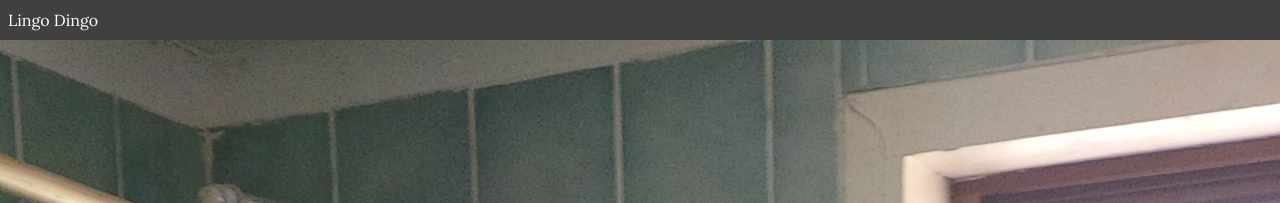
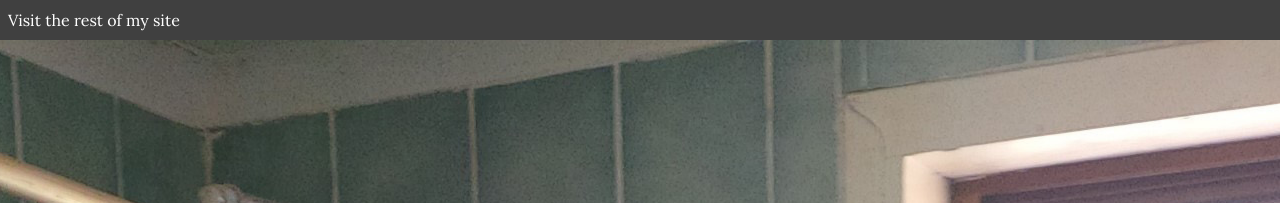
Before and after one commit to bubblewrapped/bubblewrapped.github.io, a Jekyll site: the page renovations/index.html, which Jekyll copies as it is, in a window 1280 px wide and 900 px high. Shown: the top 203 px of the window. Built offline with Jekyll 4.4.1, drawn with Linux system fonts in a browser that asks for light colours; Markdown is read by kramdown in place of the engine named in the settings.

Commit message:
Change link to site

```diff
--- a/renovations/index.html
+++ b/renovations/index.html
@@ -7,7 +7,7 @@
 	<link rel="stylesheet" href="css/style.css">
 </head>
 <body>
-	<div class="topBar"><p><a href="/">Lingo Dingo</a></p></div>
+	<div class="topBar"><p><a href="/">Visit the rest of my site</a></p></div>
 	<div class="title">
 		<div class="content">
 			<h1>Our Bathroom Renovations</h1>
```
